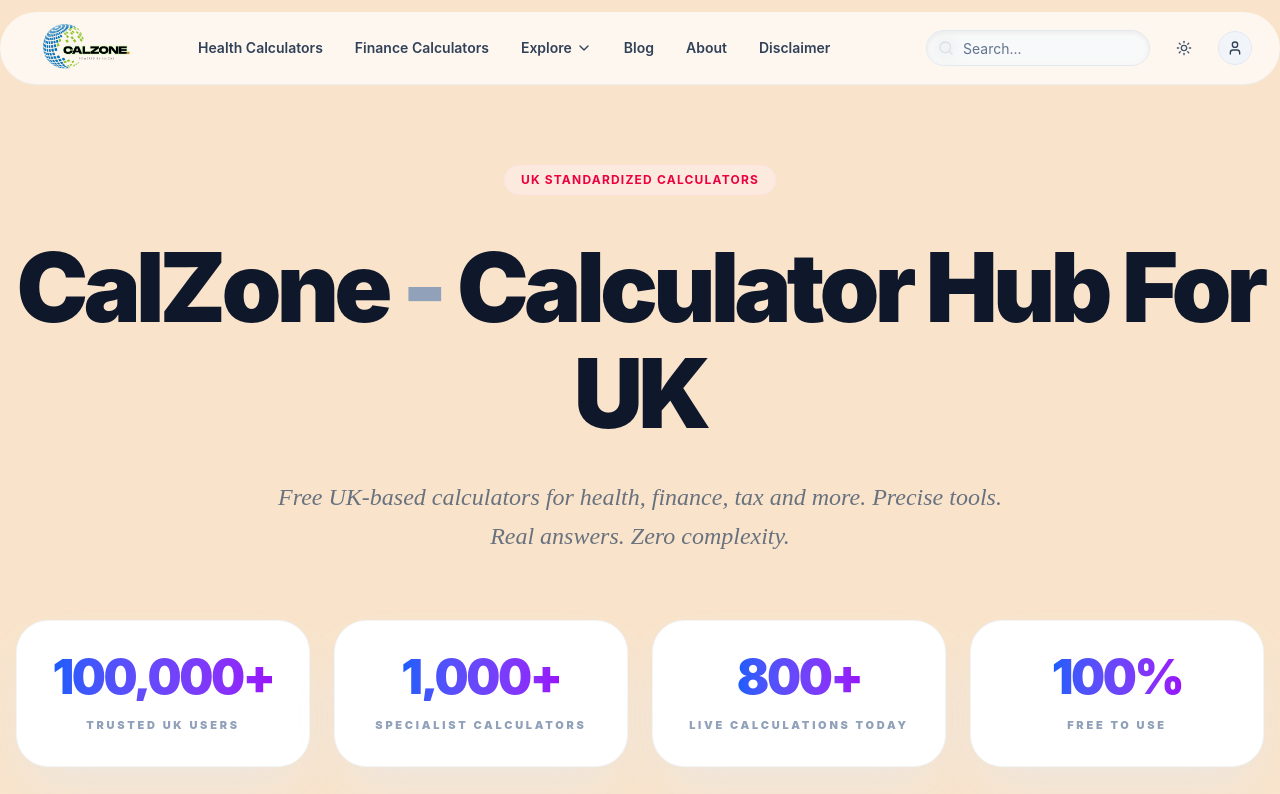
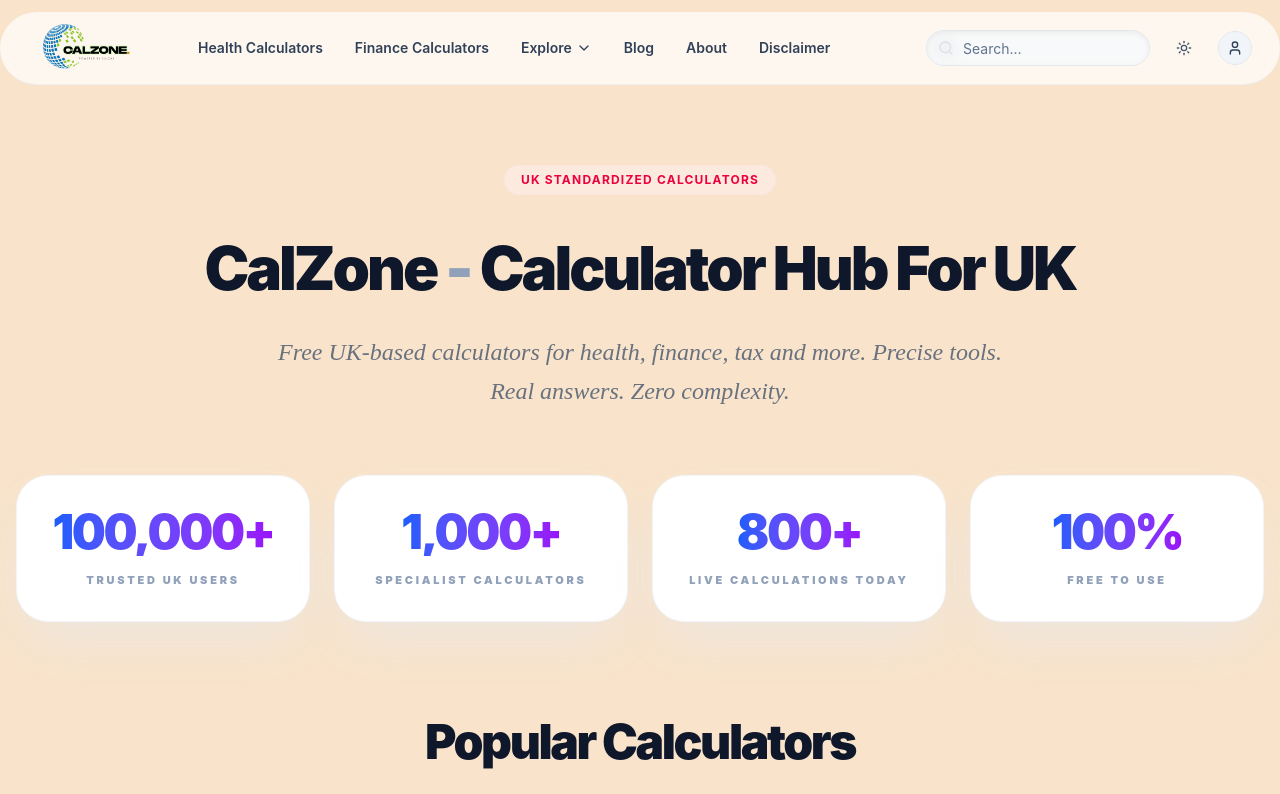
Before and after one commit to Sulzaxdev/calzone, a Next.js app: page / in a window 1280 px wide. Shown: the top 794 px of the page. Built offline with nearby package versions, Linux system fonts and the light colour scheme.

Commit message:
change the main heading

```diff
--- a/src/app/page.tsx
+++ b/src/app/page.tsx
@@ -32,7 +32,7 @@ export default function Home() {
         <div className="inline-flex items-center gap-2 px-4 py-1.5 rounded-full bg-rose-50/50 dark:bg-rose-950/20 text-rose-600 dark:text-rose-400 text-xs font-bold uppercase tracking-widest mb-10 border border-rose-100 dark:border-rose-900/40">
           UK Standardized Calculators
         </div>
-        <h1 className="text-6xl md:text-8xl font-black text-slate-900 dark:text-white mb-8 leading-[1.1] tracking-tighter">
+        <h1 className="text-xl md:text-6xl font-black text-slate-900 dark:text-white mb-8 leading-[1.1] tracking-tighter">
           CalZone <span className="text-slate-400">-</span> Calculator Hub For UK
         </h1>
         <p className="text-2xl text-slate-600 dark:text-slate-400 leading-relaxed max-w-3xl mx-auto opacity-80 font-serif italic">
```
